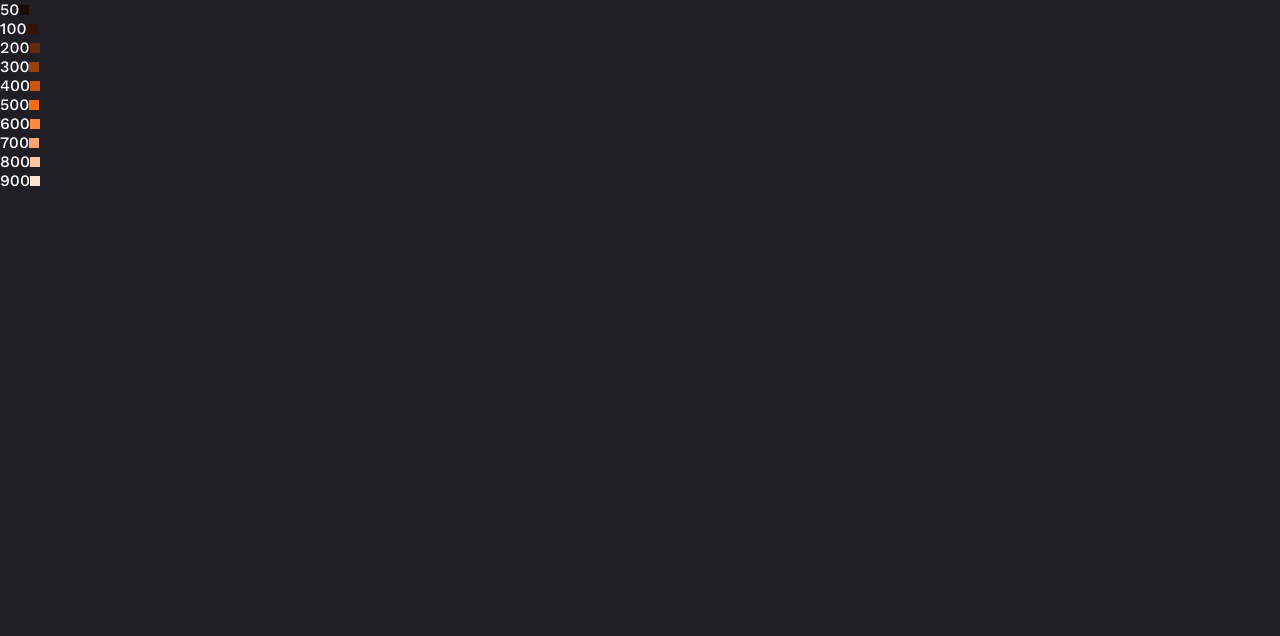
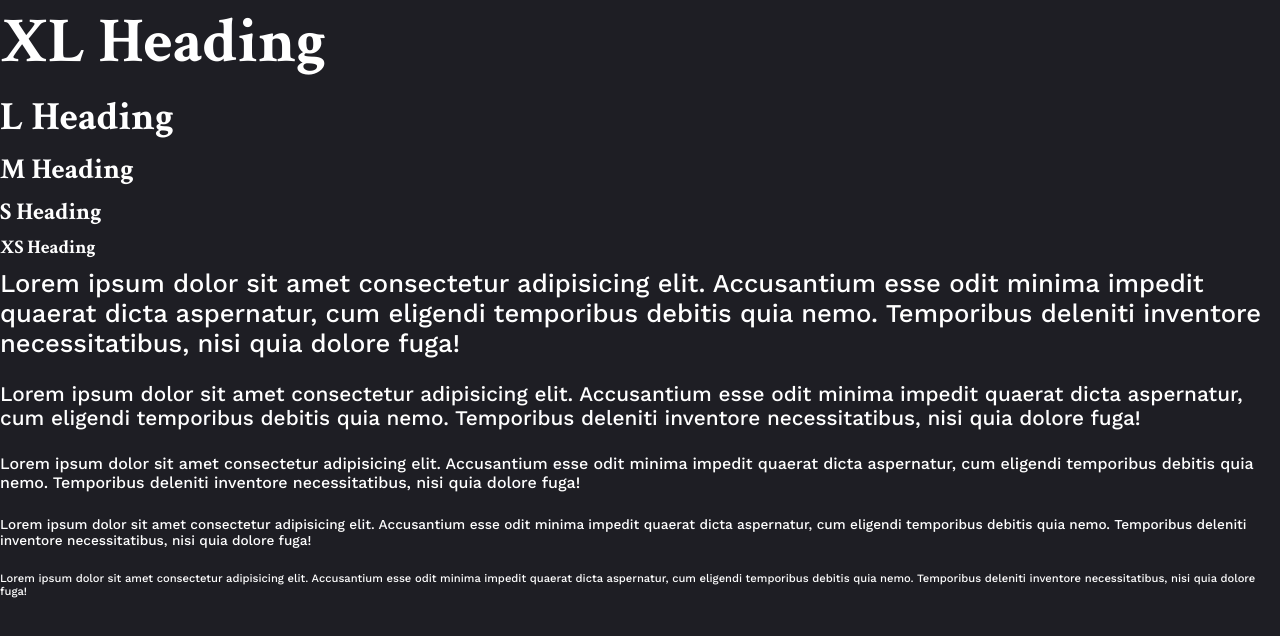
Before and after one commit to nicholas-roether/emblaze, a React (Create React App) app: page / in a window 1280 px wide. Shown: the top 636 px of the page. Built offline with nearby package versions, Linux system fonts and the light colour scheme.

Commit message:
Add typography components

```diff
--- a/src/App.tsx
+++ b/src/App.tsx
@@ -1,11 +1,47 @@
 import { ThemeProvider } from "@emotion/react";
-import Page from "./components/Page";
+import Heading from "./components/typography/Heading";
+import Paragraph from "./components/typography/Paragraph";
 import theme from "./theme";
 
 function App(): JSX.Element {
 	return (
 		<ThemeProvider theme={theme}>
-			<Page></Page>
+			<Heading size="xl">XL Heading</Heading>
+			<Heading size="l">L Heading</Heading>
+			<Heading size="m">M Heading</Heading>
+			<Heading size="s">S Heading</Heading>
+			<Heading size="xs">XS Heading</Heading>
+
+			<Paragraph size="xl">
+				Lorem ipsum dolor sit amet consectetur adipisicing elit. Accusantium
+				esse odit minima impedit quaerat dicta aspernatur, cum eligendi
+				temporibus debitis quia nemo. Temporibus deleniti inventore
+				necessitatibus, nisi quia dolore fuga!
+			</Paragraph>
+			<Paragraph size="l">
+				Lorem ipsum dolor sit amet consectetur adipisicing elit. Accusantium
+				esse odit minima impedit quaerat dicta aspernatur, cum eligendi
+				temporibus debitis quia nemo. Temporibus deleniti inventore
+				necessitatibus, nisi quia dolore fuga!
+			</Paragraph>
+			<Paragraph size="m">
+				Lorem ipsum dolor sit amet consectetur adipisicing elit. Accusantium
+				esse odit minima impedit quaerat dicta aspernatur, cum eligendi
+				temporibus debitis quia nemo. Temporibus deleniti inventore
+				necessitatibus, nisi quia dolore fuga!
+			</Paragraph>
+			<Paragraph size="s">
+				Lorem ipsum dolor sit amet consectetur adipisicing elit. Accusantium
+				esse odit minima impedit quaerat dicta aspernatur, cum eligendi
+				temporibus debitis quia nemo. Temporibus deleniti inventore
+				necessitatibus, nisi quia dolore fuga!
+			</Paragraph>
+			<Paragraph size="xs">
+				Lorem ipsum dolor sit amet consectetur adipisicing elit. Accusantium
+				esse odit minima impedit quaerat dicta aspernatur, cum eligendi
+				temporibus debitis quia nemo. Temporibus deleniti inventore
+				necessitatibus, nisi quia dolore fuga!
+			</Paragraph>
 		</ThemeProvider>
 	);
 }
--- a/src/components/Page.tsx
+++ /dev/null
@@ -1,52 +0,0 @@
-import { useTheme } from "@emotion/react";
-import { ColorShade } from "../utils/color";
-import { ChildrenProps } from "../utils/types";
-
-function ColorTest({
-	color,
-	shade
-}: {
-	color: "primary" | "secondary";
-	shade: ColorShade;
-}): JSX.Element {
-	const theme = useTheme();
-	return (
-		<div
-			css={{
-				display: "inline-block",
-				width: "10px",
-				height: "10px",
-				verticalAlign: "center",
-				backgroundColor: theme.colors[color][shade]
-			}}
-		/>
-	);
-}
-
-function Page({ children }: ChildrenProps): JSX.Element {
-	const shades: ColorShade[] = [
-		"50",
-		"100",
-		"200",
-		"300",
-		"400",
-		"500",
-		"600",
-		"700",
-		"800",
-		"900"
-	];
-	return (
-		<ul>
-			{shades.map((shade) => (
-				<li>
-					<span>{shade}</span>
-					<ColorTest color="primary" shade={shade} />
-					{children}
-				</li>
-			))}
-		</ul>
-	);
-}
-
-export default Page;
--- /dev/null
+++ b/src/components/typography/Heading.tsx
@@ -0,0 +1,38 @@
+import { useTheme } from "@emotion/react";
+import { TextSize } from "../../theme";
+import { BasePropsWithChilren } from "../../utils/types";
+
+interface ParagraphProps extends BasePropsWithChilren<HTMLHeadingElement> {
+	size?: TextSize;
+	gutter?: boolean;
+}
+
+function Heading({
+	size = "m",
+	gutter = true,
+	css,
+	children,
+	ref,
+	...props
+}: ParagraphProps): JSX.Element {
+	const theme = useTheme();
+	return (
+		<h1
+			css={{
+				fontFamily: theme.fonts.heading,
+				fontSize: theme.textSize.heading[size],
+				color: theme.colors.onBackground,
+				marginBottom: gutter ? theme.spacing * 2 : 0,
+				...css
+			}}
+			ref={ref}
+			{...props}
+		>
+			{children}
+		</h1>
+	);
+}
+
+export default Heading;
+
+export type { ParagraphProps };
--- /dev/null
+++ b/src/components/typography/Paragraph.tsx
@@ -0,0 +1,36 @@
+import { useTheme } from "@emotion/react";
+import { TextSize } from "../../theme";
+import { BasePropsWithChilren } from "../../utils/types";
+
+interface ParagraphProps extends BasePropsWithChilren<HTMLParagraphElement> {
+	size?: TextSize;
+}
+
+function Paragraph({
+	size = "m",
+	css,
+	children,
+	ref,
+	...props
+}: ParagraphProps): JSX.Element {
+	const theme = useTheme();
+	return (
+		<p
+			css={{
+				fontFamily: theme.fonts.paragraph,
+				fontSize: theme.textSize.paragraph[size],
+				color: theme.colors.onBackground,
+				marginBottom: theme.spacing * 6,
+				...css
+			}}
+			ref={ref}
+			{...props}
+		>
+			{children}
+		</p>
+	);
+}
+
+export default Paragraph;
+
+export type { ParagraphProps };
--- a/src/theme.ts
+++ b/src/theme.ts
@@ -1,5 +1,7 @@
 import { Theme } from "@emotion/react";
 import { ColorShades, shades } from "./utils/color";
+
+type TextSize = "xs" | "s" | "m" | "l" | "xl";
 
 declare module "@emotion/react" {
 	interface Theme {
@@ -7,6 +9,18 @@ declare module "@emotion/react" {
 			primary: ColorShades;
 			secondary: ColorShades;
 			background: ColorShades;
+			onPrimary: string;
+			onSecondary: string;
+			onBackground: string;
+		};
+		fonts: {
+			heading: string;
+			paragraph: string;
+		};
+		spacing: number;
+		textSize: {
+			heading: Record<TextSize, string>;
+			paragraph: Record<TextSize, string>;
 		};
 	}
 }
@@ -15,8 +29,34 @@ const theme: Theme = {
 	colors: {
 		primary: shades("#fd6b10"),
 		secondary: shades("#ffe285"),
-		background: shades("#1e1e24")
+		background: shades("#1e1e24"),
+		onPrimary: "#000",
+		onSecondary: "#000",
+		onBackground: "#fff"
+	},
+	fonts: {
+		heading: "'Crimson Text', serif",
+		paragraph: "'Work Sans', serif"
+	},
+	spacing: 4,
+	textSize: {
+		heading: {
+			xs: "1.2em",
+			s: "1.5em",
+			m: "1.8em",
+			l: "2.5em",
+			xl: "4em"
+		},
+		paragraph: {
+			xs: "0.7em",
+			s: "0.85em",
+			m: "1em",
+			l: "1.3em",
+			xl: "1.6em"
+		}
 	}
 };
 
 export default theme;
+
+export type { TextSize };
```
Also changed, not shown: src/components/typography/Text.tsx (added, +35 -0 lines), src/utils/types.ts (+13 -3 lines).
